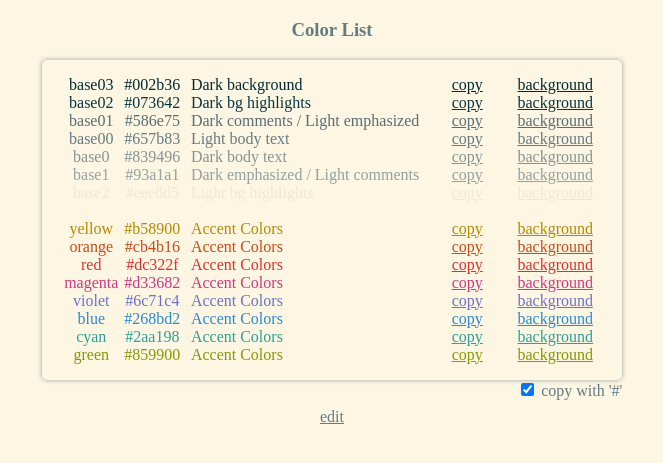
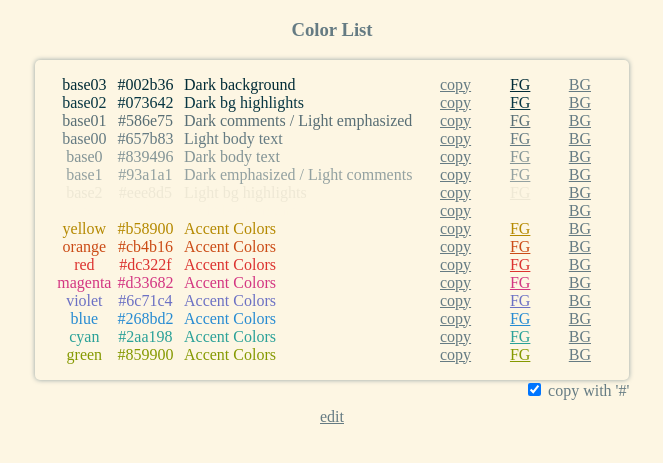
Before and after one commit to yahei/color-storage, a plain HTML site: page index.html in a window 1280 px wide. Shown: the part 61-524 px from the top of the page, without its empty margins (308-971 px from the left). Drawn offline with Linux system fonts and the light colour scheme.

Commit message:
ハイライトのプレビュー
backgroundボタンをFG/BGボタンに変更
FG/BGボタンを押すことで、文字と背景の組み合わせをテストできる

```diff
--- a/color.css
+++ b/color.css
@@ -28,7 +28,7 @@ body {
   margin: 0px auto;
   padding: 0px 0.2em;
   display: grid;
-  grid-template-columns: 1fr 1fr 4fr 5em 6em;
+  grid-template-columns: 1fr 1fr 4fr auto auto auto;
 }
 
 /* 色の名前 */
@@ -52,13 +52,35 @@ body {
   text-align: left;
 }
 
-/* コピーするボタンと背景にするボタン */
-.button {
+/* コピーするボタン */
+.copyButton {
   width: fit-content;
-  margin: 0 auto;
-  padding: 0.1 0.2em;
+  margin: 0 0.2em;
+  padding: 0 1em;
+  width: 2em;
   text-decoration: underline;
   cursor: pointer;
+}
+
+/* 文字色にするボタン */
+.fgButton {
+  width: fit-content;
+  margin: 0 0.2em;
+  padding: 0 1em;
+  text-decoration: underline;
+  cursor: pointer;
+}
+
+/* 背景色にするボタン */
+.bgButton {
+  width: fit-content;
+  margin: 0 0.2em;
+  padding: 0 1em;
+  text-decoration: underline;
+  cursor: pointer;
+}
+.bgButton:hover {
+  background: var(--bg-color);
 }
 
 /* エディットボタン */
--- a/color.js
+++ b/color.js
@@ -61,7 +61,6 @@ function addColumn(elementId, name, hexColor, comment='') {
    * label      : 色の名前
    * hexColor   : 色の16進数コード
    * comment    : この色についての説明
-   * background : 背景化可能かどうか
    */
 
   // 先頭に#がなければ付ける
@@ -71,10 +70,12 @@ function addColumn(elementId, name, hexColor, comment='') {
 
   // 追加するdiv要素を作成
   var newColor = document.createElement('div');
+  newColor.style.setProperty('--bg-color', hexColor);
 
   // 色の名前
   {
     element = document.createElement('div');
+    element.style.color = hexColor;
     element.className = 'colorName';
     element.textContent = name;
     newColor.appendChild(element);
@@ -83,6 +84,7 @@ function addColumn(elementId, name, hexColor, comment='') {
   // 16進数コード
   {
     element = document.createElement('div');
+    element.style.color = hexColor;
     element.className = 'hexColor';
     element.textContent = hexColor;
     newColor.appendChild(element);
@@ -91,19 +93,19 @@ function addColumn(elementId, name, hexColor, comment='') {
   // コメント
   {
     element = document.createElement('div');
+    element.style.color = hexColor;
     element.className = 'colorComment';
     element.textContent = comment;
     newColor.appendChild(element);
   }
 
   // スタイルを設定
-  newColor.style.color = hexColor;
   newColor.className = 'colorListItem';
 
   // 色をコピーするボタンを追加
   {
     let element = document.createElement('div');
-    element.className = 'button';
+    element.className = 'copyButton';
     element.innerText = "copy";
     element.addEventListener('click', () => {
       // クリップボードにコピー
@@ -125,11 +127,24 @@ function addColumn(elementId, name, hexColor, comment='') {
     newColor.appendChild(element);
   }
 
+  // これを文字色にするボタンを追加
+  {
+    element = document.createElement('div');
+    element.style.color = hexColor;
+    element.className = 'fgButton';
+    element.innerText = "FG";
+    element.addEventListener('click', () => {
+      // 文字色を変える
+      document.getElementById(elementId).style.color = hexColor;
+    });
+    newColor.appendChild(element);
+  }
+
   // これを背景にするボタンを追加
   {
     element = document.createElement('div');
-    element.className = 'button';
-    element.innerText = "background";
+    element.className = 'bgButton';
+    element.innerText = "BG";
     element.addEventListener('click', () => {
       // 背景色を変える
       document.getElementById(elementId).style.background = hexColor;
```
